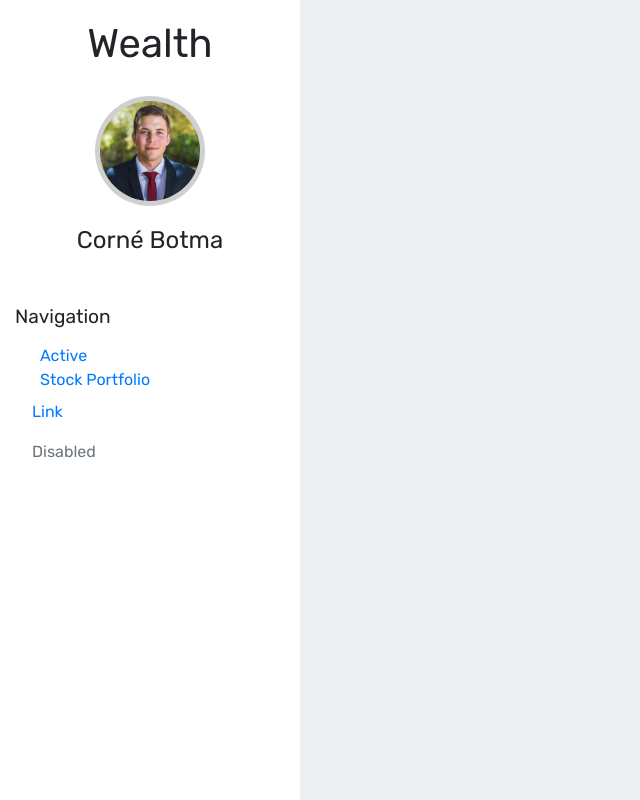
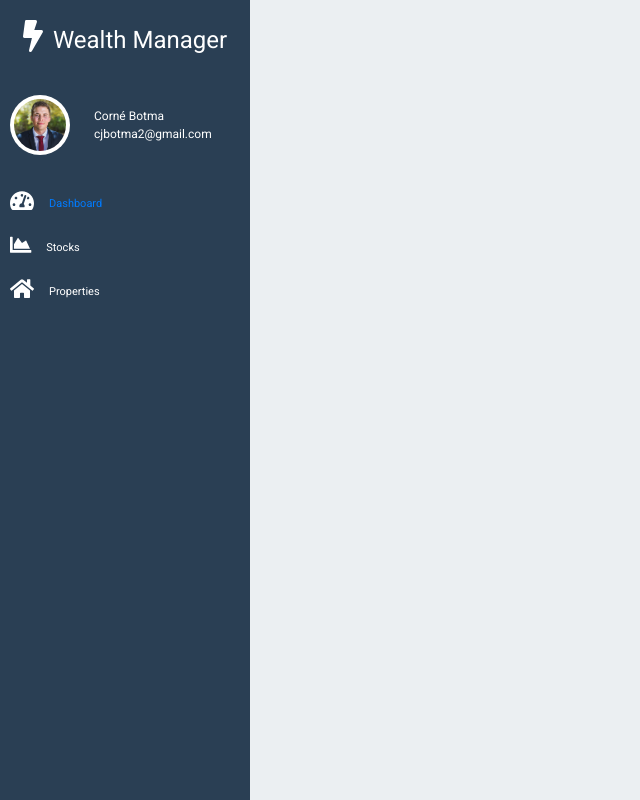
Before and after one commit to mrcj101111/wealth-management, a React (Create React App) app: page / in a window 1280 px wide. Shown: the whole page, without its empty margins (0-640 px from the left). Built offline with nearby package versions, Linux system fonts and the light colour scheme.

Commit message:
Changed sidebar styling

```diff
--- a/package.json
+++ b/package.json
@@ -3,13 +3,15 @@
   "version": "0.1.0",
   "private": true,
   "dependencies": {
+    "@fortawesome/fontawesome-svg-core": "^1.2.29",
+    "@fortawesome/free-solid-svg-icons": "^5.13.1",
+    "@fortawesome/react-fontawesome": "^0.1.11",
     "@testing-library/jest-dom": "^4.2.4",
     "@testing-library/react": "^9.5.0",
     "@testing-library/user-event": "^7.2.1",
     "body-parser": "^1.19.0",
     "bootstrap": "^4.5.0",
     "express": "^4.17.1",
-    "font-awesome": "^4.7.0",
     "knex": "^0.21.1",
     "node-sass": "^4.14.1",
     "pg": "^8.2.1",
--- a/src/App.js
+++ b/src/App.js
@@ -1,5 +1,6 @@
 import React from 'react';
 import './App.scss';
+
 
 //Components
 import Sidebar from './components/Sidebar';
--- a/src/components/Sidebar.js
+++ b/src/components/Sidebar.js
@@ -2,31 +2,37 @@ import React from 'react';
 import profile from '../assets/profile.jpg';
 import * as actionTypes from '../store/actions';
 import { connect } from 'react-redux';
+import { faBolt, faTachometerAlt, faChartArea, faHome } from "@fortawesome/free-solid-svg-icons";
+import { FontAwesomeIcon } from '@fortawesome/react-fontawesome';
 
 function Hello(props) {
     return (
         <div className="sidebar">
-            <h1 className="text-center">Wealth</h1>
-            <div className="sidebar__profile-picture">
-                <div className="sidebar__profile-picture--grey-border">
-                    <img src={profile} alt="profile"></img>
+            <div className="title">
+                <FontAwesomeIcon icon={faBolt} size="2x" />
+                <h1>Wealth Manager</h1>
+            </div>
+            <div className="d-none d-md-block sidebar__profile-picture">
+                <img src={profile} alt="profile"></img>
+                <div className="d-inline-block align-middle pl-4">
+                    Corné Botma
+                    <br />
+                    cjbotma2@gmail.com
                 </div>
             </div>
-            <h2 className="text-center">Corné Botma</h2>
-            <h3>Navigation</h3>
             <div className="navbar">
                 <ul className="nav flex-column">
                     <li onClick={props.onAddValue} className="nav-item">
-                        <a className="active pl-4">Active</a>
+                        <FontAwesomeIcon icon={faTachometerAlt} size="lg" />
+                        <a className="active">Dashboard</a>
                     </li>
                     <li onClick={props.onRemoveValue} className="nav-item">
-                        <a className="pl-4">Stock Portfolio</a>
+                        <FontAwesomeIcon icon={faChartArea} size="lg" />
+                        <a>Stocks</a>
                     </li>
                     <li className="nav-item">
-                        <a className="nav-link" href="">Link</a>
-                    </li>
-                    <li className="nav-item">
-                        <a className="nav-link disabled" href="">Disabled</a>
+                        <FontAwesomeIcon icon={faHome} size="lg" />
+                        <a>Properties</a>
                     </li>
                 </ul>
             </div>
--- a/src/components/Sidebar.scss
+++ b/src/components/Sidebar.scss
@@ -1,38 +1,78 @@
 .sidebar {
-    background: white;
-    width: 300px;
+    text-align: center;
+    color: white;
+    background: #2a3f54;
+    width: 70px;
     height: 100vh;
     padding-top: 20px;
-    h2 {
-        margin-top: 20px;
+    padding-left: 0;
+    .title {
+        text-align: center;
+    }
+    h1 {
         font-size: 1.5rem;
-    }
-    h3 {
-        margin-top: 50px;
-        font-size: 1.2rem;
-        margin-left: 15px;
+        display: none;
+        padding-left: 10px;
     }
 }
 
 .sidebar__profile-picture {
-    padding-top: 20px;
-    text-align: center;
-    .sidebar__profile-picture--grey-border {
+    padding-top: 40px;
+    font-size: 12px;
+    img {
+        background: white;
+        padding: 4px;
+        position: relative;
         border-radius: 50%;
-        width: 110px;
-        height: 110px;
-        background: #d0d0d0;
-        top: 50%;
-        left: 50%;
-        transform: translate(-50%);
-        position: relative;
-    }
-    img {
-        position: relative;
-        top: 50%;
-        transform: translateY(-50%);
-        border-radius: 50%;
-        width: 100px;
-        height: 100px;
+        width: 60px;
+        height: 60px;
     }
 }
+
+.navbar {
+    padding: 0;
+    margin-top: 25px;
+    ul {
+        margin: auto;
+        li {
+            margin-top: 10px;
+            margin-bottom: 10px;
+            &:hover {
+                color: darken($color: white, $amount: 20%);
+                cursor: pointer;
+            }
+            a {
+                font-size: 11px;
+                display: block;
+                padding-left: 0;
+            }
+        }
+    }
+}
+
+//Media queries
+
+@media (min-width: 762px) {
+    .sidebar {
+        text-align: left;
+        width: 250px;
+        h1 {
+            display: inline;
+        }
+    }
+    .sidebar__profile-picture {
+        padding-left: 10px;
+    }
+    .navbar {
+        padding-left: 10px;
+        ul {
+            margin: 0;
+            li {
+                a {
+                    display: inline;
+                    padding-left: 15px;
+                }
+            }
+        }
+    }
+}
--- a/src/index.scss
+++ b/src/index.scss
@@ -1,7 +1,7 @@
-@import url('https://fonts.googleapis.com/css2?family=Rubik:wght@400;700&display=swap');
+@import url("https://fonts.googleapis.com/css2?family=Roboto:wght@400;700&display=swap");
 
 body {
   margin: 0;
-  font-family: 'Rubik', sans-serif;
+  font-family: "Roboto", sans-serif;
   background: #ebeff2;
 }
```
Also changed, not shown: 1 other file (tests, documents, lock files or other folders).
